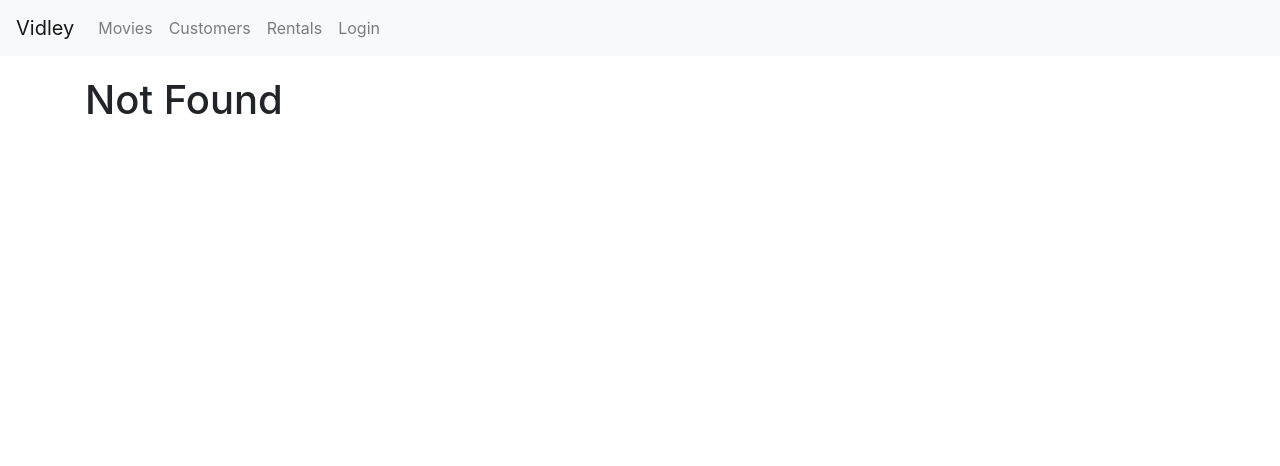
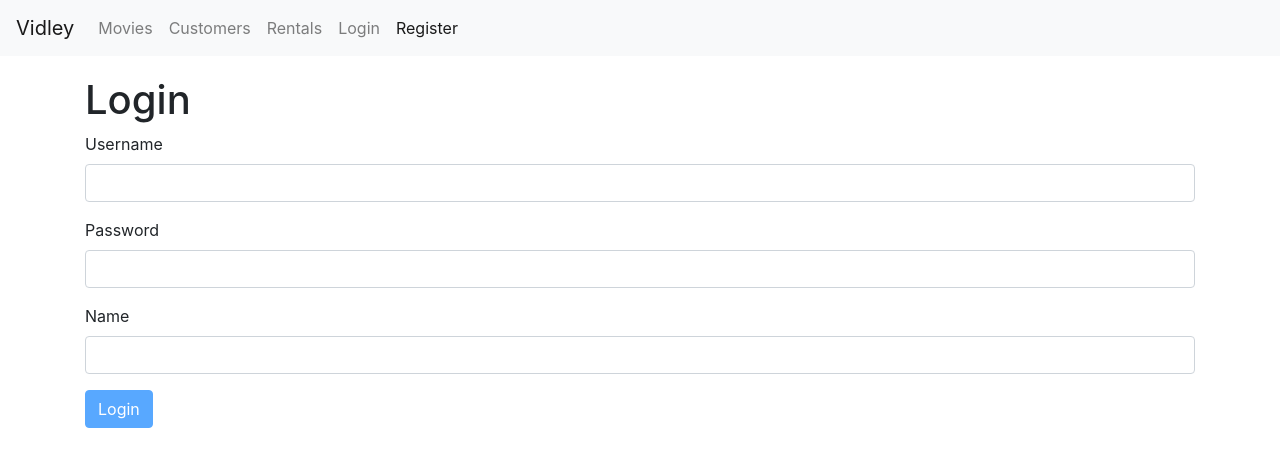
Before and after one commit to SnowGojira/vidly, a React (Create React App) app: page /register in a window 1280 px wide. Before the commit this address led to /notfound. Shown: the top 466 px of the page. Built offline with nearby package versions, Linux system fonts and the light colour scheme.

Commit message:
根据loginForm创建registerForm

```diff
--- a/src/App.js
+++ b/src/App.js
@@ -8,6 +8,7 @@ import Rentals from "./components/rentals";
 import NotFound from "./components/notFound";
 import MovieDetails from "./components/movieDetails";
 import LoginForm from "./components/loginForm";
+import RegisterForm from "./components/registerForm";
 function App() {
   return (
     <React.Fragment>
@@ -15,6 +16,7 @@ function App() {
       <main className="container">
         <Switch>
           <Route path="/login" component={LoginForm} />
+          <Route path="/register" component={RegisterForm} />
           <Route path="/movies/:id" component={MovieDetails} />
           <Route path="/movies" component={Movies} />
           <Route path="/customers" component={Customers} />
--- a/src/components/navBar.jsx
+++ b/src/components/navBar.jsx
@@ -34,6 +34,9 @@ const NavBar = () => {
           <NavLink className="nav-item nav-link" to="/login">
             Login
           </NavLink>
+          <NavLink className="nav-item nav-link" to="/register">
+            Register
+          </NavLink>
         </ul>
       </div>
     </nav>
--- /dev/null
+++ b/src/components/registerForm.jsx
@@ -0,0 +1,34 @@
+import React from "react";
+import Joi from "joi-browser";
+import Form from "./common/form";
+class RegisterForm extends Form {
+  state = {
+    data: { username: "", password: "", name: "" },
+    errors: {},
+  };
+  schema = {
+    username: Joi.string().email().trim().required().label("Username"),
+    password: Joi.string().trim().min(5).required().label("Password"),
+    name: Joi.string().trim().required().label("Name"),
+  };
+
+  doSubmit = () => {
+    //call server
+    console.log("submit" + this.state.data);
+  };
+  render() {
+    return (
+      <div>
+        <h1>Login</h1>
+        <form onSubmit={this.handleSubmit}>
+          {this.renderInput("username", "Username", "email")}
+          {this.renderInput("password", "Password", "password")}
+          {this.renderInput("name", "Name")}
+          {this.renderSubmitButton("Login")}
+        </form>
+      </div>
+    );
+  }
+}
+
+export default RegisterForm;
```
